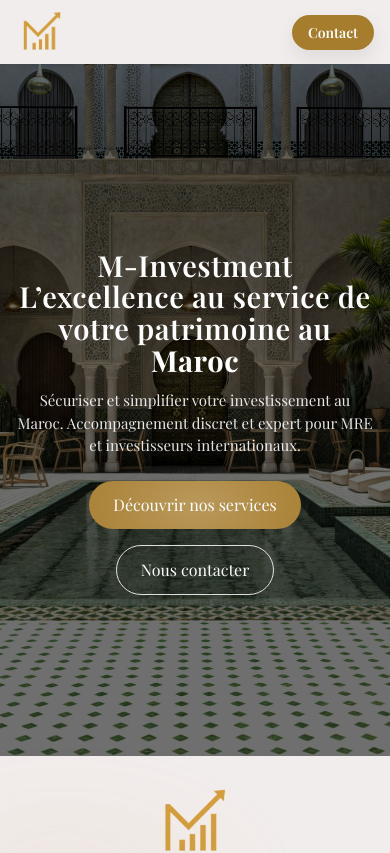
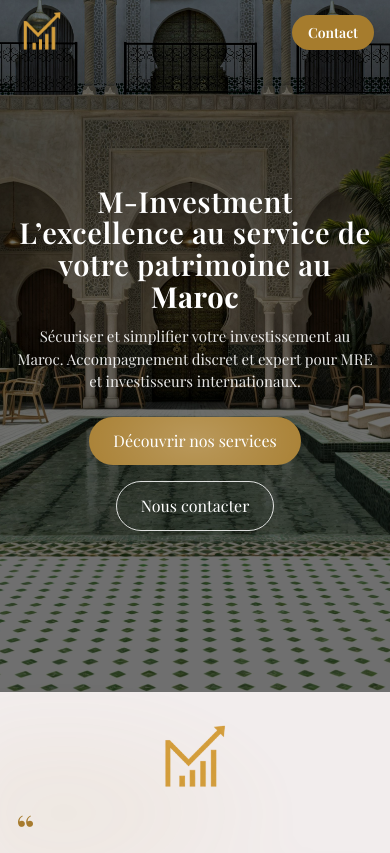
Before and after one commit to nourlhouij340-debug/m-investment, a Next.js app: page / in a window 390 px wide. Shown: the top 853 px of the page. Built offline with nearby package versions, Linux system fonts and the light colour scheme.

Commit message:
Update Navbar.tsx

```diff
--- a/components/Navbar.tsx
+++ b/components/Navbar.tsx
@@ -30,7 +30,7 @@
   };
 
   return (
-    <header className={`w-full pt-0 pb-0 z-50 bg-[color:var(--cream)] md:bg-transparent md:sticky top-0 ${scrolled ? "md:bg-[color:var(--cream)]/85 md:backdrop-blur" : ""}`}>
+    <header className={`w-full pt-0 pb-0 z-50 absolute md:sticky top-0 bg-transparent ${scrolled ? "md:bg-[color:var(--cream)]/85 md:backdrop-blur" : ""}`}>
       <nav className="mx-auto max-w-6xl px-4 h-16 flex items-center justify-between md:grid md:grid-cols-[auto_1fr_auto]" aria-label="Navigation principale">
         <div className="flex items-center gap-4">
           <a href="#hero" onClick={(e) => handle(e, "#hero")} className="flex items-center gap-2">
```
